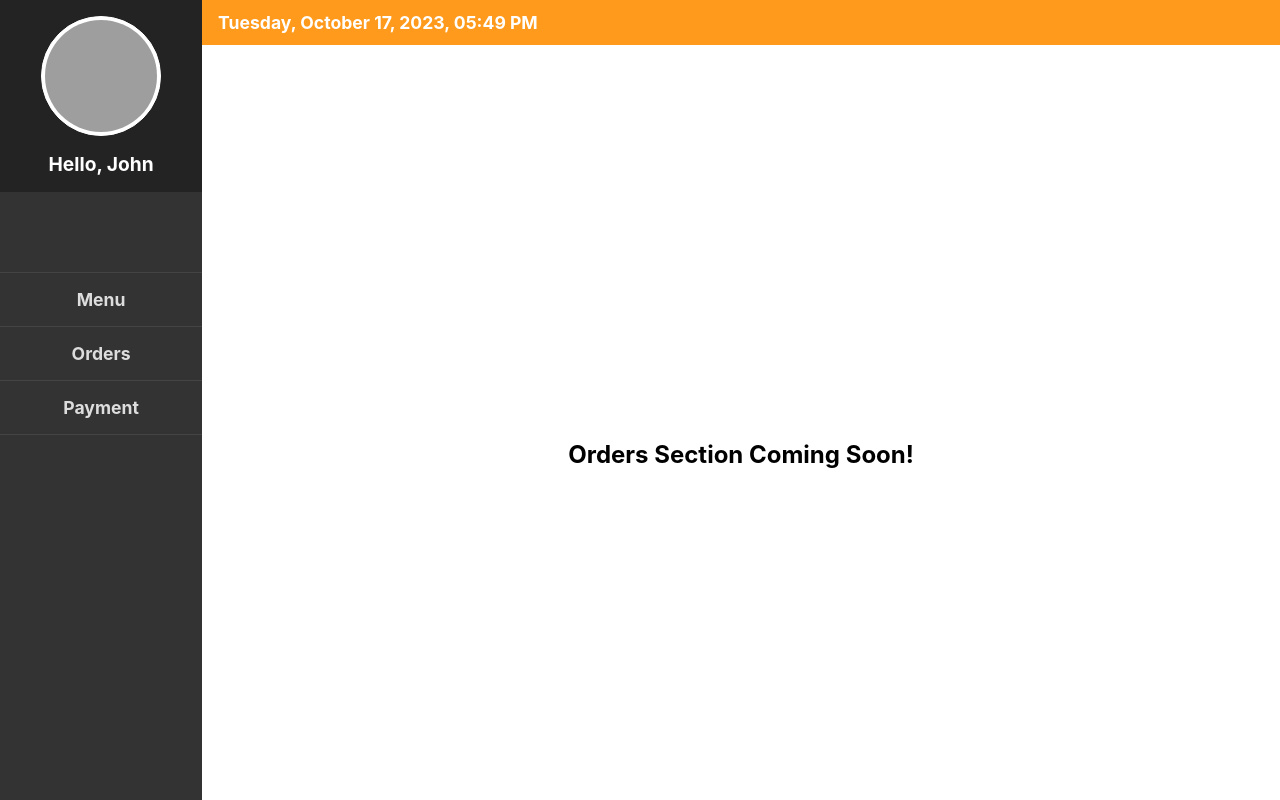
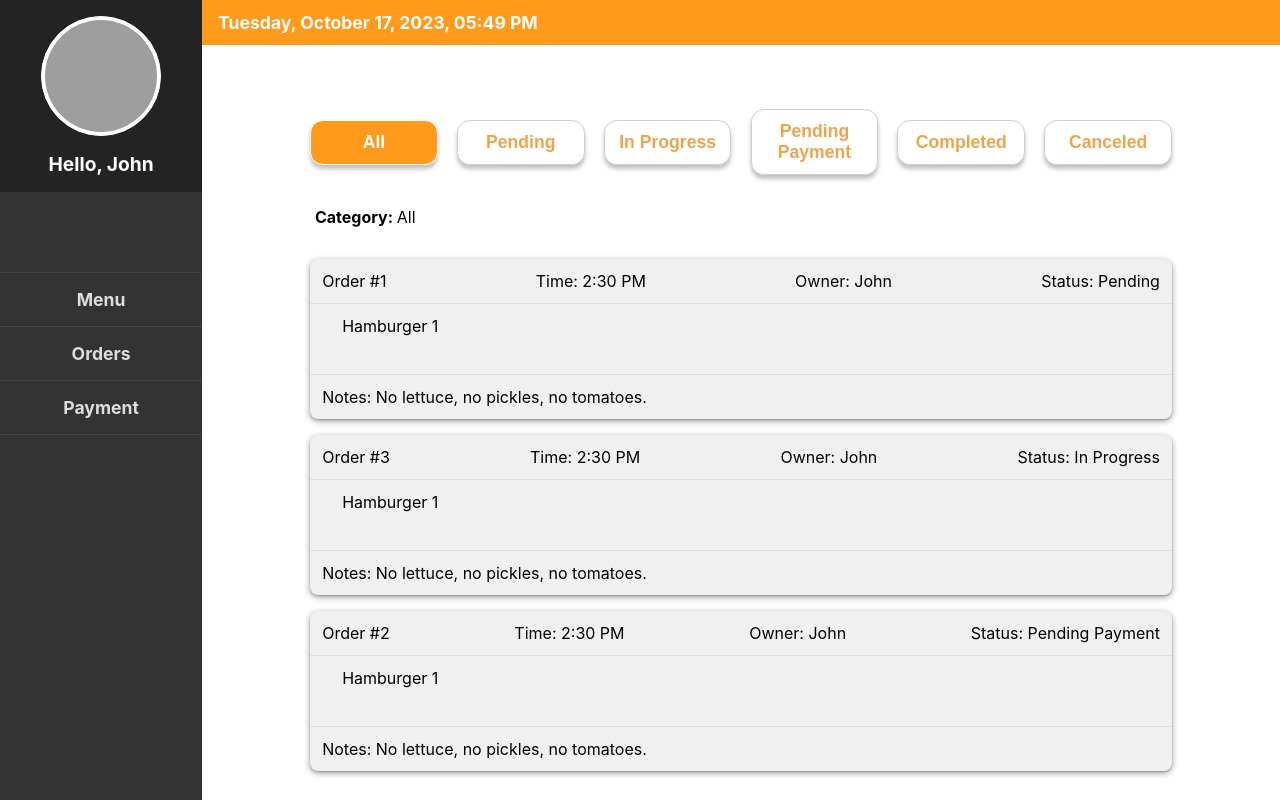
Before and after one commit to ghevia01/chills-restaurant-midterm, a React (Create React App) app: page /dashboard/orders in a window 1280 px wide. Built offline with nearby package versions, Linux system fonts and the light colour scheme; grey boxes are pictures that could not be loaded.

Commit message:
feat: develop ordersection section and it's styles

```diff
--- a/src/components/OrdersSection/OrdersSection.jsx
+++ b/src/components/OrdersSection/OrdersSection.jsx
@@ -1,12 +1,96 @@
-import React from "react";
+import React, { useState } from "react";
+
+import TabNavigation from "../TabNavigation/TabNavigation";
+import OrdersList from "../OrdersList/OrdersList";
 
 import "./orders-section-styles.css";
 
+// Array of menu tabs
+const orderTabs = [
+  "All",
+  "Pending",
+  "In Progress",
+  "Pending Payment",
+  "Completed",
+  "Canceled",
+];
+
+// Array of orders
+const orders = [
+  {
+    number: 1,
+    submitTime: "2:30 PM",
+    owner: "John",
+    status: "Pending",
+    items: [
+      {
+        name: "Hamburger",
+        quantity: 1,
+      },
+    ],
+    notes: "No lettuce, no pickles, no tomatoes",
+  },
+  {
+    number: 2,
+    submitTime: "2:30 PM",
+    owner: "John",
+    status: "Pending Payment",
+    items: [
+      {
+        name: "Hamburger",
+        quantity: 1,
+      },
+    ],
+    notes: "No lettuce, no pickles, no tomatoes",
+  },
+  {
+    number: 3,
+    submitTime: "2:30 PM",
+    owner: "John",
+    status: "In Progress",
+    items: [
+      {
+        name: "Hamburger",
+        quantity: 1,
+      },
+    ],
+    notes: "No lettuce, no pickles, no tomatoes",
+  },
+];
+
 const OrdersSection = () => {
+  // State to keep track of the selected tab
+  const [selectedTab, setSelectedTab] = useState(orderTabs[0]);
+
+  // Function to handle the tab click
+  const handleTabClick = (tab) => {
+    setSelectedTab(tab);
+  };
+
+  // Filter the items based on the selected tab
+  const filteredOrders =
+    selectedTab === "All"
+      ? orders.sort((a, b) => {
+          // Get the index of the categories in the menuTabs array
+          const indexA = orderTabs.indexOf(a.status);
+          const indexB = orderTabs.indexOf(b.status);
+
+          // Sort based on the index (this will sort the products based on the order of the categories in the menuTabs array)
+          return indexA - indexB;
+        })
+      : orders.filter((order) => order.status === selectedTab);
+
   return (
-    <div className="orders-section">
-      <h1 className="orders-section-title">Orders Section Coming Soon!</h1>
-    </div>
+    <section className="orders-section">
+      {/* Pass the menuTabs array to the TabNavigation componentca and handle the tab click */}
+      <TabNavigation tabs={orderTabs} onTabClick={handleTabClick} />
+      <div className="category-text-container">
+        <h2>
+          Category: <span className="category-text">{selectedTab}</span>
+        </h2>
+      </div>
+      <OrdersList orders={filteredOrders} />
+    </section>
   );
 };
 
--- a/src/components/OrdersSection/orders-section-styles.css
+++ b/src/components/OrdersSection/orders-section-styles.css
@@ -0,0 +1,22 @@
+.orders-section {
+    display: flex;
+    flex-direction: column;
+    align-items: center;
+    width: 85%;
+    height: 100%;
+    gap: 2rem;
+}
+
+.orders-section h2 {
+    font-size: 1rem;
+}
+
+.category-text-container {
+    width: 100%;
+    padding-left: .3rem;
+}
+
+.category-text {
+    font-size: 1rem;
+    font-weight: 400;
+}
```
